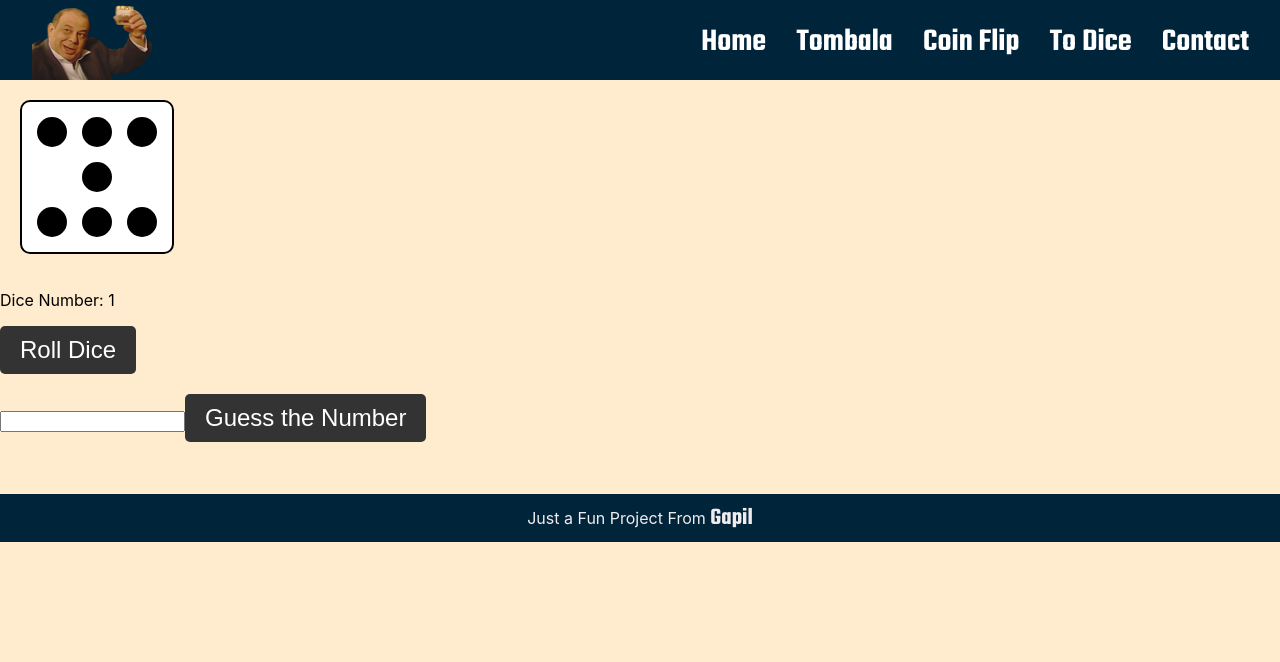
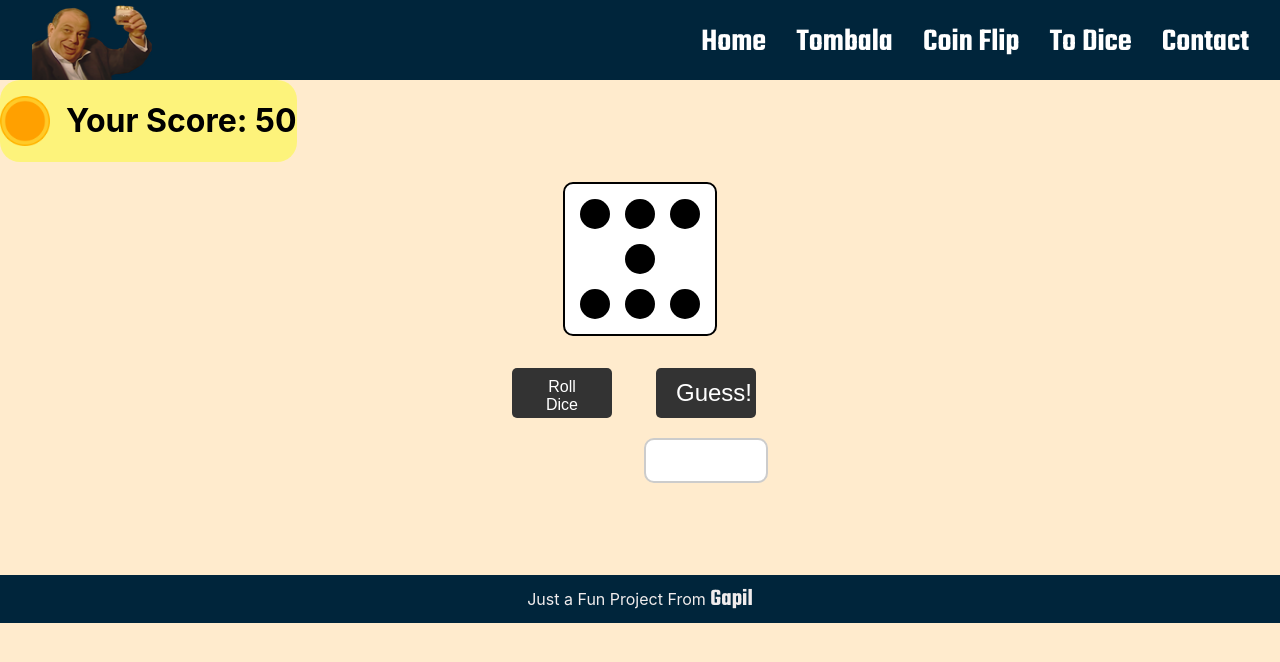
Before and after one commit to afurgapil/tombalaci-Mehmet, a React (Create React App) app: page /todice in a window 1280 px wide. Shown: the top 662 px of the page. Built offline with nearby package versions, Linux system fonts and the light colour scheme; a web font is replaced by a local one.

Commit message:
added dice game

```diff
--- a/src/comps/ToDice/ToDice.js
+++ b/src/comps/ToDice/ToDice.js
@@ -1,9 +1,18 @@
-import React, { useState } from "react";
+import React, { useEffect, useState } from "react";
 import "./todice.scss";
+import point from "../../assets/score.png";
+
 import alertify from "alertifyjs";
 
 export default function ToDice() {
   const [diceNumber, setDiceNumber] = useState(1);
+  const [score, setScore] = useState(50);
+  useEffect(() => {
+    const cachedScore = localStorage.getItem("score");
+    if (cachedScore !== null) {
+      setScore(parseInt(cachedScore));
+    }
+  }, []);
 
   function rollDice() {
     let randomNumber = Math.floor(Math.random() * 6) + 1;
@@ -45,20 +54,72 @@ export default function ToDice() {
     dot.style.display = "block";
   }
   function guessNumber() {
-    let randomNumber = Math.floor(Math.random() * 6) + 1;
     let userGuess = parseInt(document.getElementById("guessInput").value);
 
-    if (randomNumber === userGuess) {
-      alertify.set("notifier", "position", "bottom-right");
-      // alert("Congratulations! You guessed the number!");
-      alertify.success("Hey Tebrikler");
+    let randomNumberr = Math.floor(Math.random() * 6) + 1;
+    setDiceNumber(randomNumberr);
+    let dots = document.querySelectorAll(".dot");
+    dots.forEach((dot) => (dot.style.display = "none"));
+    if (randomNumberr === 1) {
+      showDot(5);
+    } else if (randomNumberr === 2) {
+      showDot(2);
+      showDot(3);
+    } else if (randomNumberr === 3) {
+      showDot(2);
+      showDot(3);
+      showDot(5);
+    } else if (randomNumberr === 4) {
+      showDot(1);
+      showDot(2);
+      showDot(3);
+      showDot(4);
+    } else if (randomNumberr === 5) {
+      showDot(1);
+      showDot(2);
+      showDot(3);
+      showDot(4);
+      showDot(5);
+    } else if (randomNumberr === 6) {
+      showDot(1);
+      showDot(2);
+      showDot(3);
+      showDot(4);
+      showDot(6);
+      showDot(7);
+    } //
+
+    if (randomNumberr === userGuess) {
+      alertify.success("Congrats!");
+      setScore(score + 20);
+      localStorage.setItem("score", score + 20);
     } else {
-      alertify.error("Başaramadık");
+      alertify.error(`Ups! Unlucky, the number was  ${randomNumberr}.`);
+      setScore(score - 10);
+      localStorage.setItem("score", score - 10);
     }
   }
+  function handleKeyPress(event) {
+    if (event.key === "Enter") {
+      guessNumber();
+    } else if (isNaN(parseInt(event.key, 10))) {
+      event.preventDefault();
+    }
+  }
+  useEffect(() => {
+    const cachedScore = localStorage.getItem("score");
+    if (cachedScore !== null) {
+      setScore(parseInt(cachedScore));
+    }
+  }, []);
 
   return (
     <div className="ToDice">
+      <div id="score">
+        <img src={point} alt="" width="120px" height="80px" />
+
+        <h1>Your Score: {score}</h1>
+      </div>
       <div className="dice-container">
         <div className="dice">
           <div className="dot"></div>
@@ -69,19 +130,22 @@ export default function ToDice() {
           <div className="dot"></div>
           <div className="dot"></div>
         </div>
-      </div>
-      <p>Dice Number: {diceNumber}</p>
-      <button onClick={rollDice}>Roll Dice</button>
-      <div>
-        <input type="number" id="guessInput" />
+        <div className="buttons">
+          <button className="enjoy" onClick={rollDice}>
+            Roll Dice
+          </button>
+
+          <div className="guess">
             <button
               onClick={() => {
                 guessNumber();
-            rollDice();
               }}
             >
-          Guess the Number
+              Guess!
             </button>
+            <input type="number" id="guessInput" onKeyPress={handleKeyPress} />
+          </div>
+        </div>
       </div>
     </div>
   );
--- a/src/comps/ToDice/todice.scss
+++ b/src/comps/ToDice/todice.scss
@@ -1,30 +1,27 @@
+body {
+}
+#score {
+  display: flex;
+  flex-direction: row;
+  align-items: center;
+  background-color: #fbff0067;
+  width: fit-content;
+  border-radius: 20px;
+
+  img {
+    width: 50px;
+    height: 50px;
+    margin-right: 1rem;
+  }
+}
 .dice-container {
   text-align: center;
   padding: 20px;
-}
-
-h1 {
-  font-size: 3rem;
-  margin-bottom: 20px;
-}
-
-button {
-  background-color: #333;
-  color: white;
-  font-size: 1.5rem;
-  padding: 10px 20px;
-  border: none;
-  border-radius: 5px;
-  margin-bottom: 20px;
-  cursor: pointer;
-  outline: none;
-}
-
-button:disabled {
-  opacity: 0.5;
-  cursor: not-allowed;
-}
-
+  display: flex;
+  flex-direction: column;
+  justify-content: center;
+  align-items: center;
+  margin-bottom: 4.5rem;
   .dice {
     width: 150px;
     height: 150px;
@@ -37,8 +34,7 @@ button:disabled {
     font-size: 5rem;
     font-weight: bold;
     position: relative;
-}
-
+    margin-bottom: 2rem;
     .dot {
       width: 30px;
       height: 30px;
@@ -47,54 +43,87 @@ button:disabled {
       margin: 5px;
       position: absolute;
     }
-
     .dot:nth-child(1) {
       top: 10px;
       left: 10px;
     }
-
     .dot:nth-child(2) {
       top: 10px;
       right: 10px;
     }
-
     .dot:nth-child(3) {
       bottom: 10px;
       left: 10px;
     }
-
     .dot:nth-child(4) {
       bottom: 10px;
       right: 10px;
     }
-
     .dot:nth-child(5) {
       top: 55px;
       left: 55px;
     }
-
     .dot:nth-child(6) {
       top: 10px;
       left: 55px;
     }
-
     .dot:nth-child(7) {
       bottom: 10px;
       right: 55px;
     }
+  }
+  .buttons {
+    display: flex;
+    flex-direction: row;
+    justify-content: center;
+    align-items: start;
 
-.rolling .dot {
-  animation: rolling 1s infinite;
+    button {
+      width: 100px;
+      height: 50px;
+      background-color: #333;
+      color: white;
+      font-size: 1.5rem;
+      padding: 10px 20px;
+      border: none;
+      border-radius: 5px;
+      margin-bottom: 20px;
+      cursor: pointer;
+      outline: none;
+      left: 0px;
+    }
+    .enjoy {
+      font-size: 1rem;
+    }
+    .guess {
+      margin-left: 2rem;
+      display: flex;
+      flex-direction: column;
+      justify-content: center;
+      align-items: center;
+    }
+  }
 }
 
-@keyframes rolling {
-  0% {
-    transform: rotate(0deg) scale(0.2);
+button:disabled {
+  opacity: 0.5;
+  cursor: not-allowed;
 }
-  50% {
-    transform: rotate(180deg) scale(0.5);
+//
+input[type="number"] {
+  width: 100px;
+  font-size: 18px;
+  padding: 10px;
+  border: 2px solid #ccc;
+  border-radius: 10px;
+  outline: none;
+  -moz-appearance: textfield;
 }
-  100% {
-    transform: rotate(360deg) scale(0.2);
+input:focus {
+  border-color: dodgerblue;
 }
+input[type="number"]::-webkit-outer-spin-button,
+input[type="number"]::-webkit-inner-spin-button {
+  -webkit-appearance: none;
+  margin: 0;
 }
--- a/src/index.js
+++ b/src/index.js
@@ -3,6 +3,7 @@ import ReactDOM from "react-dom/client";
 import "./index.css";
 import App from "./App";
 import reportWebVitals from "./reportWebVitals";
+import "alertifyjs/build/css/alertify.css";
 
 const root = ReactDOM.createRoot(document.getElementById("root"));
 root.render(
```
Also changed, not shown: src/assets/score.png (added). Lines whose indentation alone changed are shown as unchanged.
